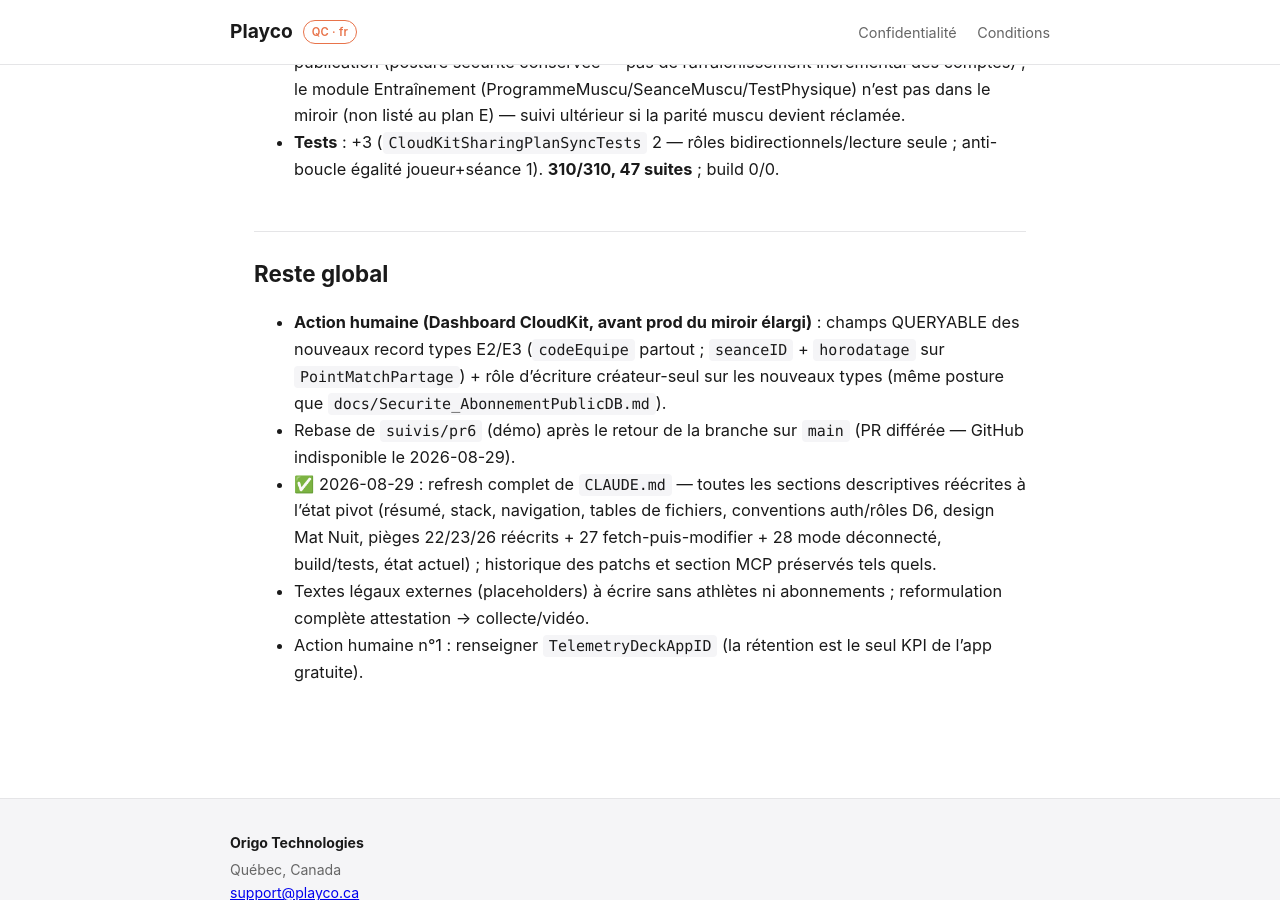
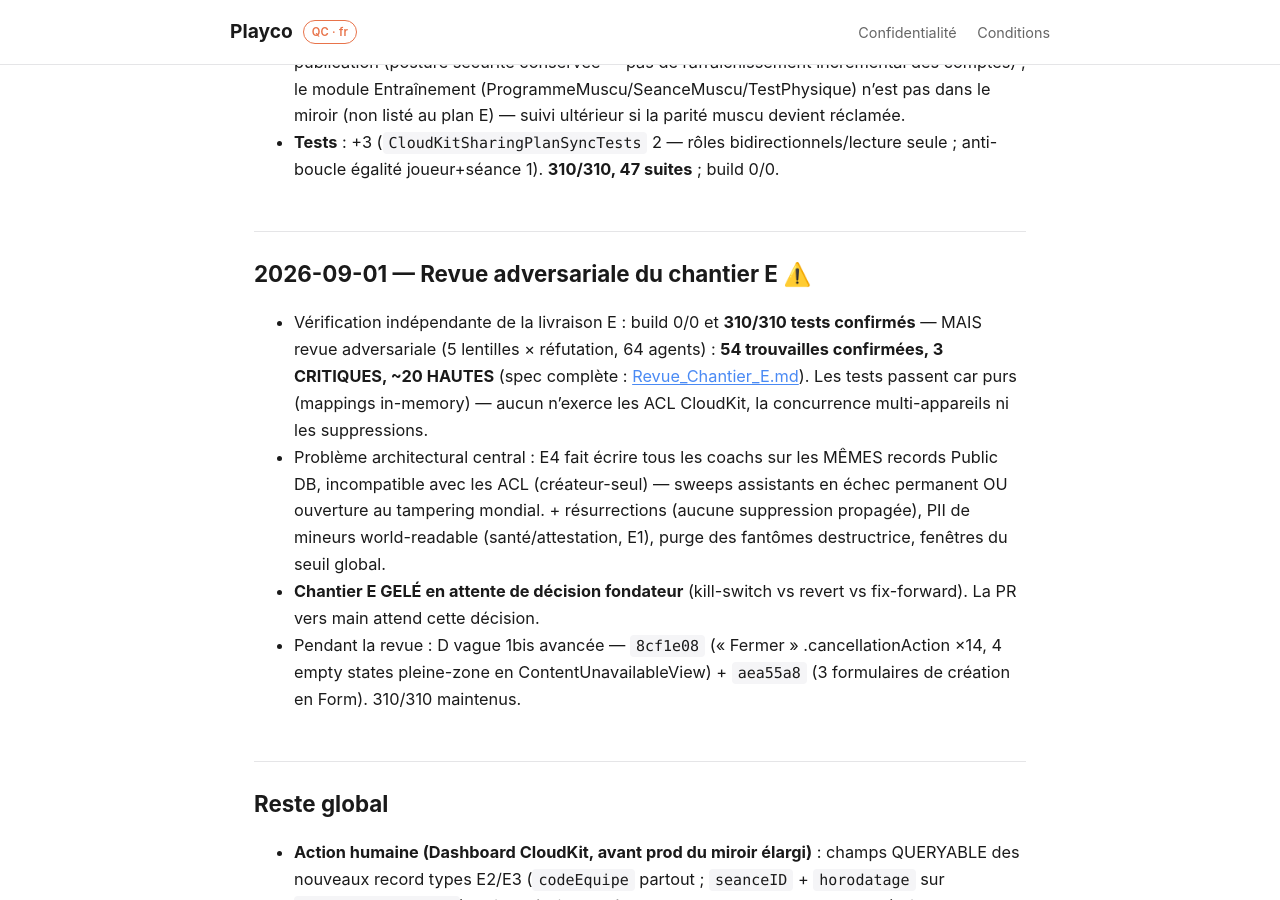
Before and after one commit to armypo/Coach-Planner-VB, a Jekyll site: the page built from docs/Journal_Pivot_CoachFirst.md, in a window 1280 px wide and 900 px high, scrolled down 6159 px. Built offline with Jekyll 4.4.1, drawn with Linux system fonts in a browser that asks for light colours; our own code applies the rules of GitHub Pages for plain Markdown files.

Commit message:
docs(pivot): journal — revue E (54 confirmées, chantier gelé) + avancées D1bis

```diff
--- a/docs/Journal_Pivot_CoachFirst.md
+++ b/docs/Journal_Pivot_CoachFirst.md
@@ -80,6 +80,13 @@ Phasé E1→E4 (voir plan) : plomberie durcie, contenus de préparation, analyse
 - **Hors périmètre (notés)** : les lignes `Utilisateur` ne transitent qu'à l'import initial + publication (posture sécurité conservée — pas de rafraîchissement incrémental des comptes) ; le module Entraînement (ProgrammeMuscu/SeanceMuscu/TestPhysique) n'est pas dans le miroir (non listé au plan E) — suivi ultérieur si la parité muscu devient réclamée.
 - **Tests** : +3 (`CloudKitSharingPlanSyncTests` 2 — rôles bidirectionnels/lecture seule ; anti-boucle égalité joueur+séance 1). **310/310, 47 suites** ; build 0/0.
 
+## 2026-09-01 — Revue adversariale du chantier E ⚠️
+
+- Vérification indépendante de la livraison E : build 0/0 et **310/310 tests confirmés** — MAIS revue adversariale (5 lentilles × réfutation, 64 agents) : **54 trouvailles confirmées, 3 CRITIQUES, ~20 HAUTES** (spec complète : [Revue_Chantier_E.md](./Revue_Chantier_E.md)). Les tests passent car purs (mappings in-memory) — aucun n'exerce les ACL CloudKit, la concurrence multi-appareils ni les suppressions.
+- Problème architectural central : E4 fait écrire tous les coachs sur les MÊMES records Public DB, incompatible avec les ACL (créateur-seul) — sweeps assistants en échec permanent OU ouverture au tampering mondial. + résurrections (aucune suppression propagée), PII de mineurs world-readable (santé/attestation, E1), purge des fantômes destructrice, fenêtres du seuil global.
+- **Chantier E GELÉ en attente de décision fondateur** (kill-switch vs revert vs fix-forward). La PR vers main attend cette décision.
+- Pendant la revue : D vague 1bis avancée — `8cf1e08` (« Fermer » .cancellationAction ×14, 4 empty states pleine-zone en ContentUnavailableView) + `aea55a8` (3 formulaires de création en Form). 310/310 maintenus.
+
 ## Reste global
 
 - **Action humaine (Dashboard CloudKit, avant prod du miroir élargi)** : champs QUERYABLE des nouveaux record types E2/E3 (`codeEquipe` partout ; `seanceID` + `horodatage` sur `PointMatchPartage`) + rôle d'écriture créateur-seul sur les nouveaux types (même posture que `docs/Securite_AbonnementPublicDB.md`).
```
